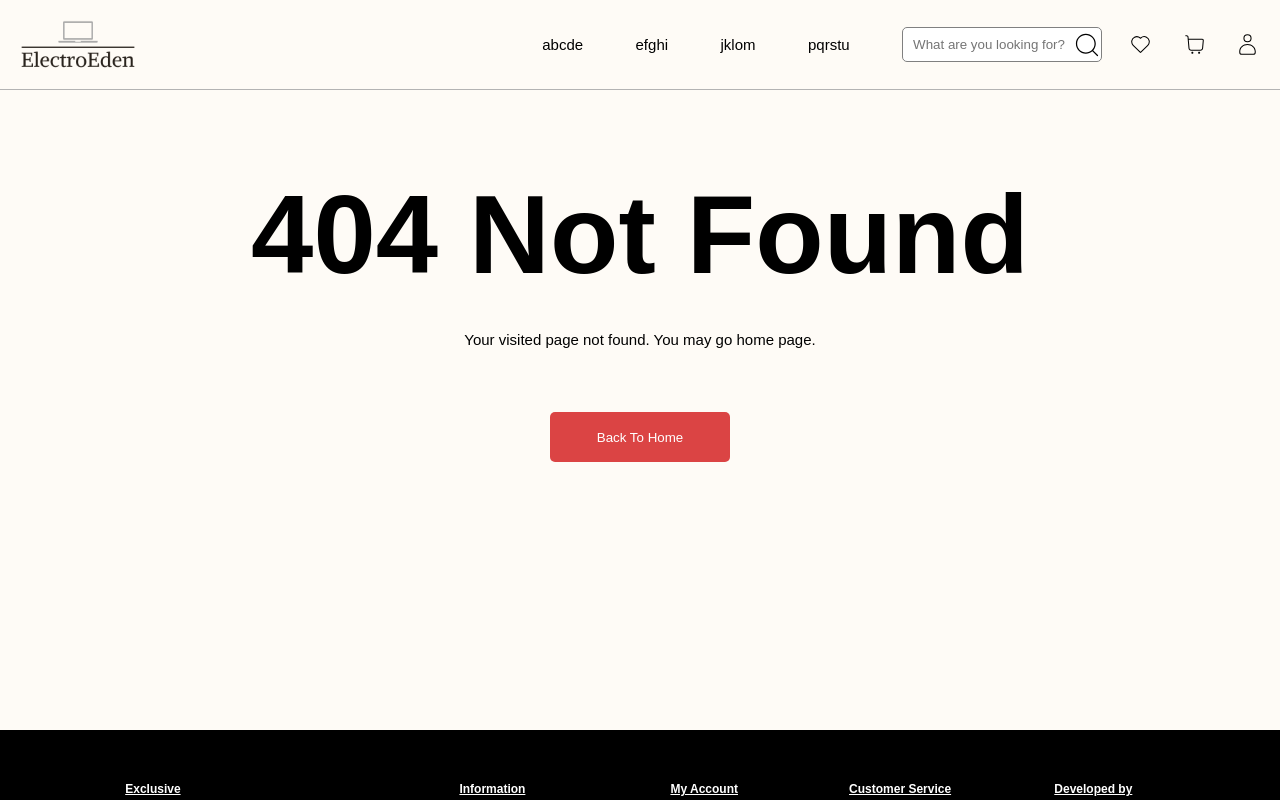
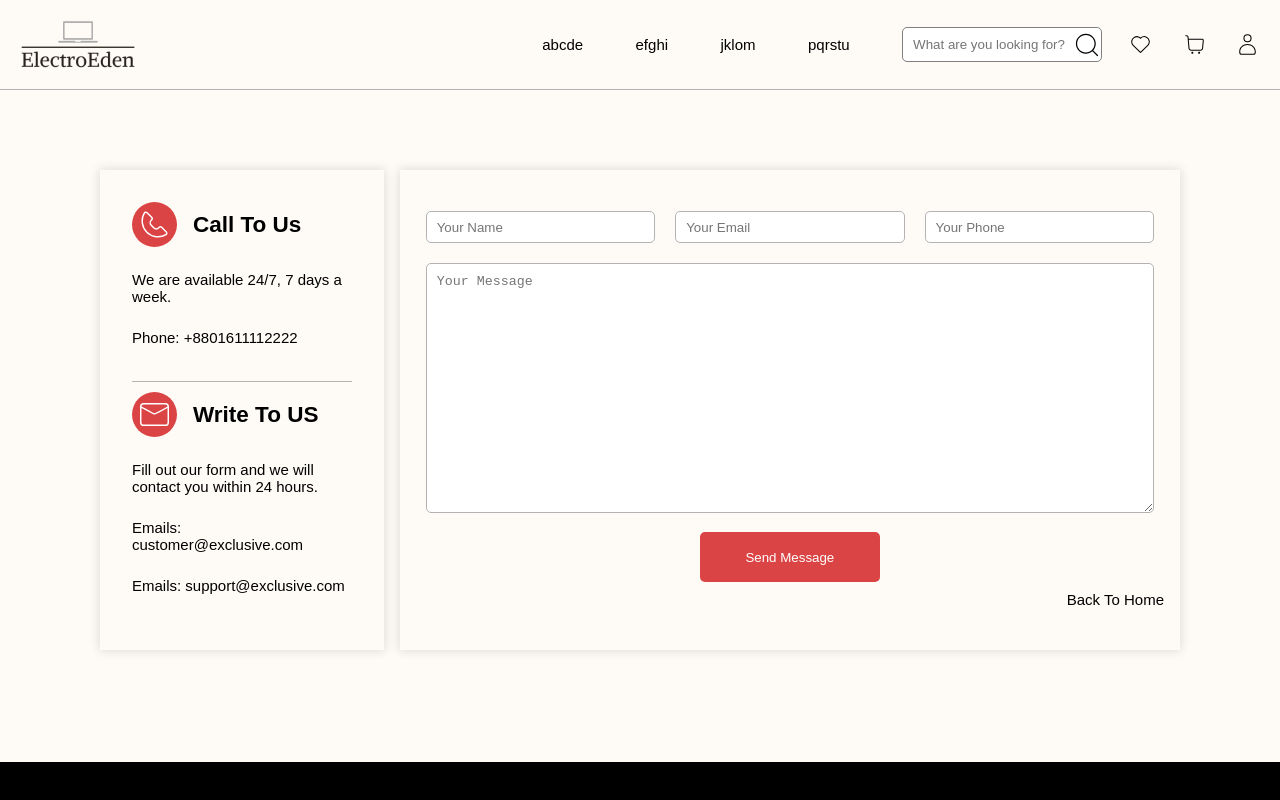
Before and after one commit to agusder95/ElectroEden, a React (Vite) app: page /contact in a window 1280 px wide. Shown: the top 800 px of the page. Built offline with nearby package versions, Linux system fonts and the light colour scheme.

Commit message:
finish screen contact

```diff
--- /dev/null
+++ b/src/pages/Contact/contact.jsx
@@ -0,0 +1,136 @@
+import React from "react";
+import {
+  ListContact,
+  ContactWrapper,
+  FormContactContainer,
+  IconContact,
+  InfoContainer,
+  ContactSeparator,
+  ContactFormDiv,
+  ContactInput,
+  TextArea,
+} from "./styles";
+import { CiMail, CiPhone } from "react-icons/ci";
+import { IconContext } from "react-icons";
+import Button from "../../components/UI/Button/button";
+import { colors } from "../../assets/styles/colors";
+import { useFormik } from "formik";
+import * as Yup from "yup";
+import { Link } from "react-router-dom";
+
+const Contact = () => {
+  const formik = useFormik({
+    initialValues: {
+      name: "",
+      phone: "",
+      email: "",
+      message: "",
+    },
+    validationSchema: Yup.object({
+      name: Yup.string()
+        .matches(/^[a-zA-Z]+$/, "Only alphabets are allowed")
+        .required("Required"),
+      phone: Yup.string()
+        .matches(/^[0-9]{10}$/, "Invalid phone number")
+        .required("Required"),
+      email: Yup.string().email("Invalid email address").required("Required"),
+      message: Yup.string()
+        .max(200, "Must be 200 characters or less")
+        .required("Required"),
+    }),
+    onSubmit: (values) => {
+      alert(JSON.stringify(values, null, 2));
+    },
+  });
+
+  return (
+    <ContactWrapper>
+      <InfoContainer>
+        <ListContact>
+          <li>
+            <IconContact>
+              <IconContext.Provider value={{ size: "100%", color: "white" }}>
+                <CiPhone />
+              </IconContext.Provider>
+            </IconContact>
+
+            <h2>Call To Us</h2>
+          </li>
+          <li>
+            <p>We are available 24/7, 7 days a week.</p>
+          </li>
+          <li>
+            <p>Phone: +8801611112222</p>
+          </li>
+        </ListContact>
+        <ContactSeparator />
+        <ListContact>
+          <li>
+            <IconContact>
+              <IconContext.Provider value={{ size: "100%", color: "white" }}>
+                <CiMail />
+              </IconContext.Provider>
+            </IconContact>
+            <h2>Write To US</h2>
+          </li>
+          <li>
+            <p>Fill out our form and we will contact you within 24 hours.</p>
+          </li>
+          <li>
+            <p>Emails: customer@exclusive.com</p>
+          </li>
+          <li>
+            <p>Emails: support@exclusive.com</p>
+          </li>
+        </ListContact>
+      </InfoContainer>
+      <FormContactContainer onSubmit={formik.handleSubmit}>
+        <ContactFormDiv>
+          <ContactInput
+            type="text"
+            placeholder="Your Name"
+            $borderColor={
+              formik.touched.name && formik.errors.name ? true : false
+            }
+            {...formik.getFieldProps("name")}
+          />
+          <ContactInput
+            type="email"
+            placeholder="Your Email"
+            $borderColor={
+              formik.touched.email && formik.errors.email ? true : false
+            }
+            {...formik.getFieldProps("email")}
+          />
+          <ContactInput
+            type="number"
+            placeholder="Your Phone"
+            $borderColor={
+              formik.touched.phone && formik.errors.phone ? true : false
+            }
+            {...formik.getFieldProps("phone")}
+          />
+        </ContactFormDiv>
+        <TextArea
+          placeholder="Your Message"
+          $borderColor={
+            formik.touched.message && formik.errors.message ? true : false
+          }
+          {...formik.getFieldProps("message")}
+        ></TextArea>
+        <Button
+          text={"Send Message"}
+          color={colors.red}
+          txtColor={colors.white}
+          width={"180px"}
+          height={"50px"}
+        />
+        <Link to="/" style={{ alignSelf: "flex-end" }}>
+          <p>Back To Home</p>
+        </Link>
+      </FormContactContainer>
+    </ContactWrapper>
+  );
+};
+
+export default Contact;
--- /dev/null
+++ b/src/pages/Contact/styles.js
@@ -0,0 +1,110 @@
+import styled from "styled-components";
+import { colors } from "../../assets/styles/colors";
+
+export const ContactWrapper = styled.div`
+  display: flex;
+  flex-direction: column-reverse;
+  justify-content: space-evenly;
+  align-items: center;
+  margin-bottom: 2rem;
+  min-height: 80vh;
+  padding: 10px;
+  /* @media screen and (min-width: 768px) {
+    flex-direction: row;
+    justify-content: space-between;
+    align-items: center;
+  } */
+  @media screen and (min-width: 1024px) {
+    flex-direction: row;
+    justify-content: space-evenly;
+  }
+`;
+
+export const InfoContainer = styled.div`
+  display: flex;
+  flex-direction: column;
+  justify-content: space-between;
+  box-shadow: 0px 0px 10px 1px ${colors.bar};
+  -webkit-box-shadow: 0px 0px 10px 1px ${colors.bar};
+  -moz-box-shadow: 0px 0px 10px 1px ${colors.bar};
+  width: 90%;
+  height: 480px;
+  padding: 2rem;
+  margin-top: 1rem;
+  @media screen and (min-width: 1024px) {
+    width: 340px;
+    margin-top: 0;
+    margin-right: 1rem;
+  }
+`;
+
+export const ListContact = styled.ul`
+  li {
+    display: flex;
+    align-items: center;
+    margin-bottom: 1.5rem;
+  }
+`;
+
+export const IconContact = styled.div`
+  width: 45px;
+  height: 45px;
+  padding: 5px;
+  border-radius: 50%;
+  background-color: ${colors.red};
+  margin-right: 1rem;
+`;
+
+export const ContactSeparator = styled.div`
+  width: 100%;
+  height: 1px;
+  background-color: ${colors.grey};
+  margin: 0.5rem 0;
+`;
+
+export const FormContactContainer = styled.form`
+  height: 480px;
+  display: flex;
+  flex-direction: column;
+  align-items: center;
+  justify-content: space-evenly;
+  width: 90%;
+  padding: 2rem 1rem;
+  box-shadow: 0px 0px 10px 1px ${colors.bar};
+  -webkit-box-shadow: 0px 0px 10px 1px ${colors.bar};
+  -moz-box-shadow: 0px 0px 10px 1px ${colors.bar};
+`;
+
+export const ContactFormDiv = styled.div`
+  width: 100%;
+  display: flex;
+  flex-direction: column;
+
+  @media screen and (min-width: 768px) {
+    flex-direction: row;
+    justify-content: space-evenly;
+  }
+`;
+
+export const ContactInput = styled.input`
+  height: 2rem;
+  border: 1px solid ${colors.grey};
+  border: ${props=> props.$borderColor ?  `2px solid ${colors.red}` : `1px solid ${colors.grey}`};
+  border-radius: 5px;
+  padding: 0 10px;
+  margin: 10px 0;
+  width: 100%;
+
+  @media screen and (min-width: 768px) {
+    margin: 0 10px;
+  }
+`;
+
+export const TextArea = styled.textarea`
+  width: -webkit-fill-available;
+  height: 60%;
+  border: ${props=> props.$borderColor ?  `2px solid ${colors.red}` : `1px solid ${colors.grey}`};
+  border-radius: 5px;
+  padding: 10px;
+  margin: 10px;
+`;
--- a/src/routes/MyRoutes.jsx
+++ b/src/routes/MyRoutes.jsx
@@ -4,12 +4,14 @@ import Home from '../pages/Home/Home'
 import Login from '../pages/Login/login'
 
 import NotFound from '../pages/Error/NotFound/notFound'
+import Contact from '../pages/Contact/contact'
 const MyRoutes = () => {
   return (
     <BrowserRouter>
       <ReactDOMRoutes>
           <Route exact path='/' element={<Home />} />
           <Route path='/login' element={<Login />} />
+          <Route path='/contact' element={<Contact />} />
           <Route path='*' element={<NotFound />} />
       </ReactDOMRoutes>
     </BrowserRouter>
```
